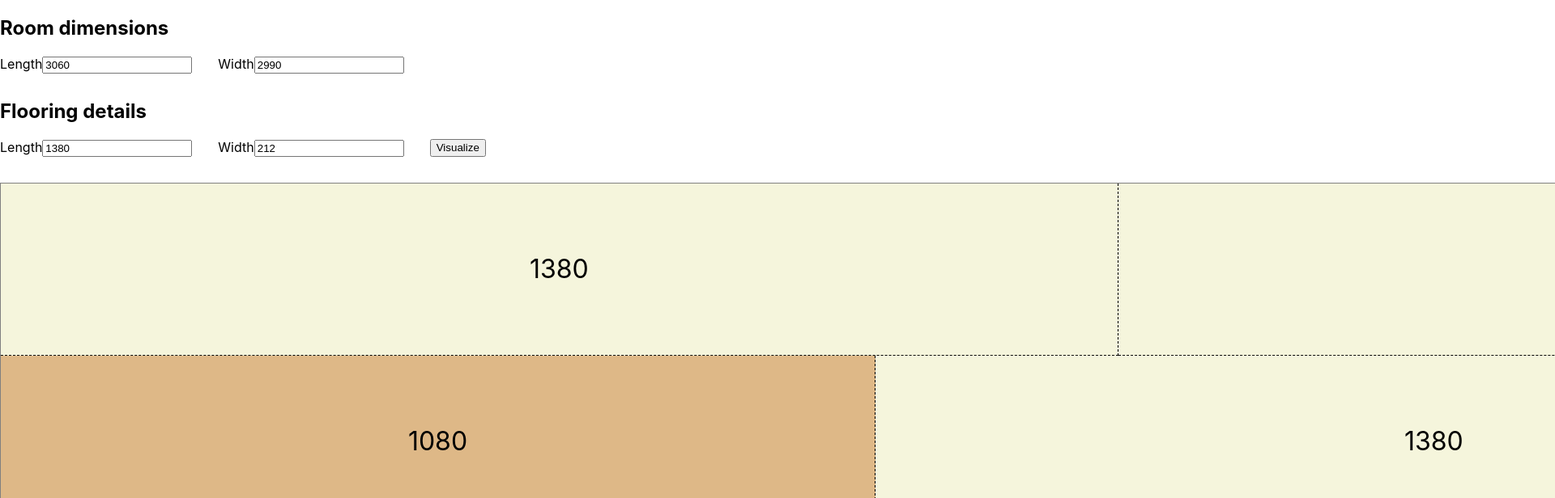
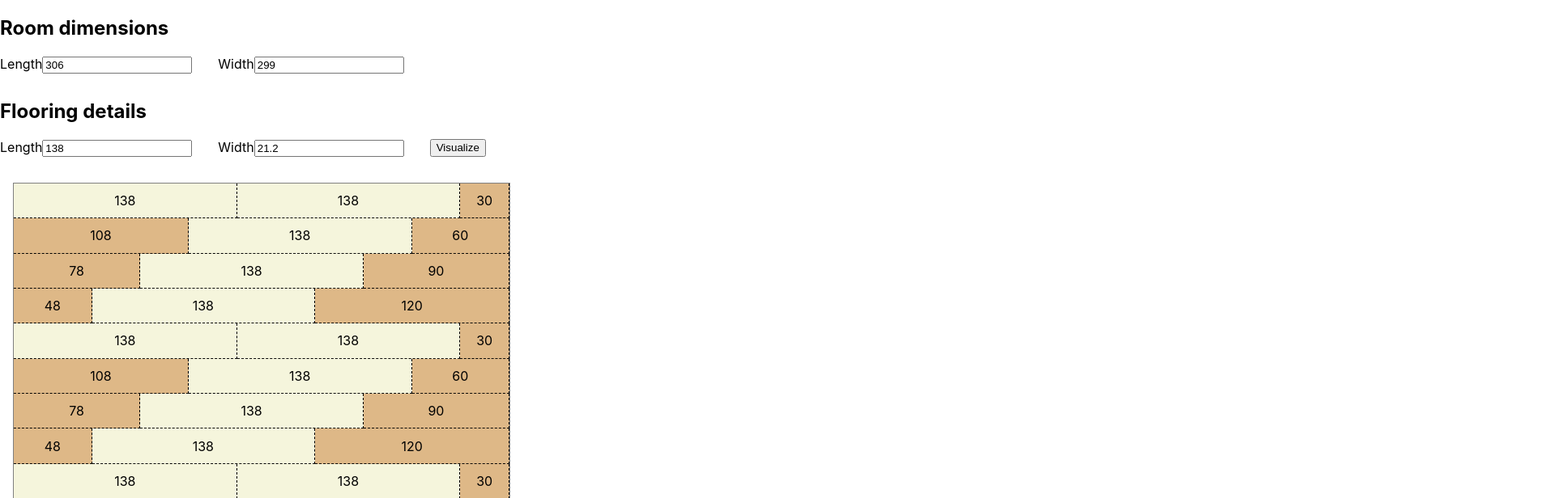
Before and after one commit to askjervold/floored, a React (Create React App) app: page / in a window 1280 px wide. Shown: the top 616 px of the page at 81% size, 1920 px wide, since content can reach past the window. Built offline with nearby package versions, Linux system fonts and the light colour scheme.

Commit message:
Convert default numbers to centimeters and scale up

```diff
--- a/src/App.tsx
+++ b/src/App.tsx
@@ -15,17 +15,17 @@ const InputGroup = styled.div`
 `;
 
 function App() {
-  const [roomLength, setRoomLength] = useState<number>(3060);
-  const [roomWidth, setRoomWidth] = useState<number>(2990);
-  const [plankLength, setPlankLength] = useState<number>(1380);
-  const [plankWidth, setPlankWidth] = useState<number>(212);
+  const [roomLength, setRoomLength] = useState<number>(306);
+  const [roomWidth, setRoomWidth] = useState<number>(299);
+  const [plankLength, setPlankLength] = useState<number>(138);
+  const [plankWidth, setPlankWidth] = useState<number>(21.2);
   const [flooringDetails, setFlooringDetails] = useState<FlooringDetails>({
-    plankLength: 1380,
-    plankWidth: 212,
+    plankLength: 138,
+    plankWidth: 21.2,
   });
 
   function updateDimension(event: any, setter: Dispatch<any>) {
-    setter(parseInt(event.target.value, 10));
+    setter(parseFloat(event.target.value));
   }
 
   return (
--- a/src/Floor.tsx
+++ b/src/Floor.tsx
@@ -2,11 +2,13 @@ import styled from "styled-components";
 import { Dimensions, getRows } from "./utils";
 
 type BoxProps = { height: number; width: number };
+type FloorProps = { rows: number } & BoxProps;
 type BoardProps = { dark: boolean } & BoxProps;
 
-const FloorContainer = styled.div<BoxProps>`
-  height: ${(props) => props.height}px;
-  width: ${(props) => props.width}px;
+const FloorContainer = styled.div<FloorProps>`
+  margin: 1rem;
+  height: ${(props) => props.height * 2 + props.rows}px;
+  width: ${(props) => props.width * 2}px;
   border: solid 1px gray;
 `;
 
@@ -15,15 +17,15 @@ const Row = styled.div`
 `;
 
 const Board = styled.div<BoardProps>`
-  height: ${(props) => props.height}px;
-  width: ${(props) => props.width}px;
+  height: ${(props) => props.height * 2}px;
+  width: ${(props) => props.width * 2}px;
   background-color: ${(props) => (props.dark ? "burlywood" : "beige")};
   border: dashed 1px black;
   border-width: 0 1px 1px 0;
   display: flex;
   justify-content: center;
   align-items: center;
-  font-size: 2rem;
+  font-size: 1rem;
 `;
 
 function Floor(props: Dimensions) {
@@ -31,7 +33,7 @@ function Floor(props: Dimensions) {
   const rows = getRows({ roomLength, roomWidth, plankLength, plankWidth });
 
   return (
-    <FloorContainer height={roomWidth} width={roomLength}>
+    <FloorContainer height={roomWidth} width={roomLength} rows={rows.length}>
       {rows.map((row, rowIdx) => (
         <Row key={`${JSON.stringify(props)}-row${rowIdx}`}>
           {row.map((length, i) => (
--- a/src/utils.ts
+++ b/src/utils.ts
@@ -8,7 +8,7 @@ export type Dimensions = {
   roomLength: number;
 } & FlooringDetails;
 
-const MINIMUM_PIECE_LENGTH = 300;
+const MINIMUM_PIECE_LENGTH = 30;
 
 export function getRows({
   roomWidth,
```
